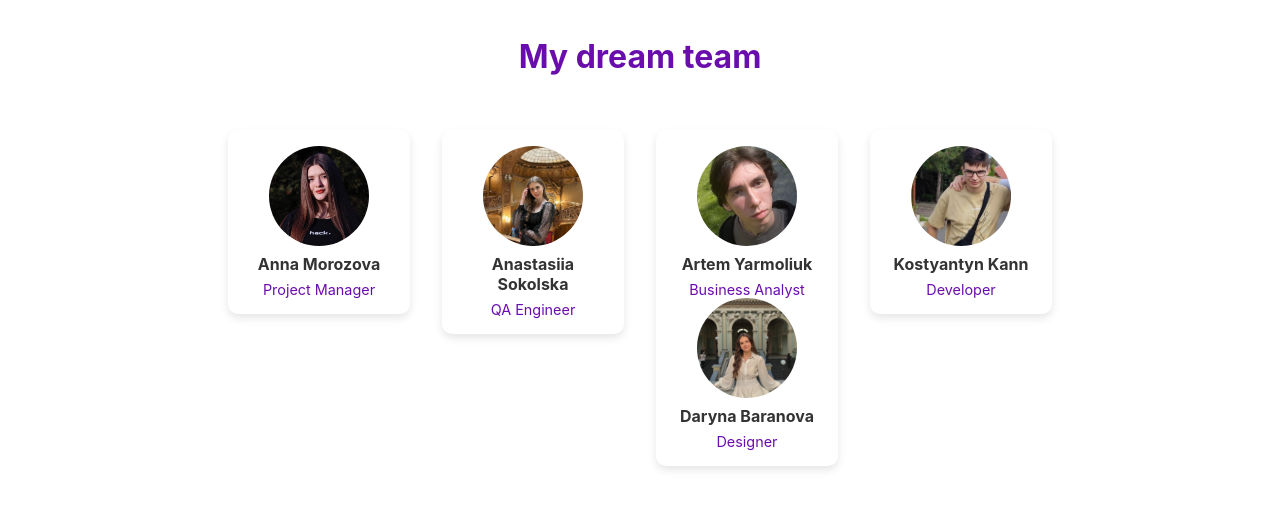
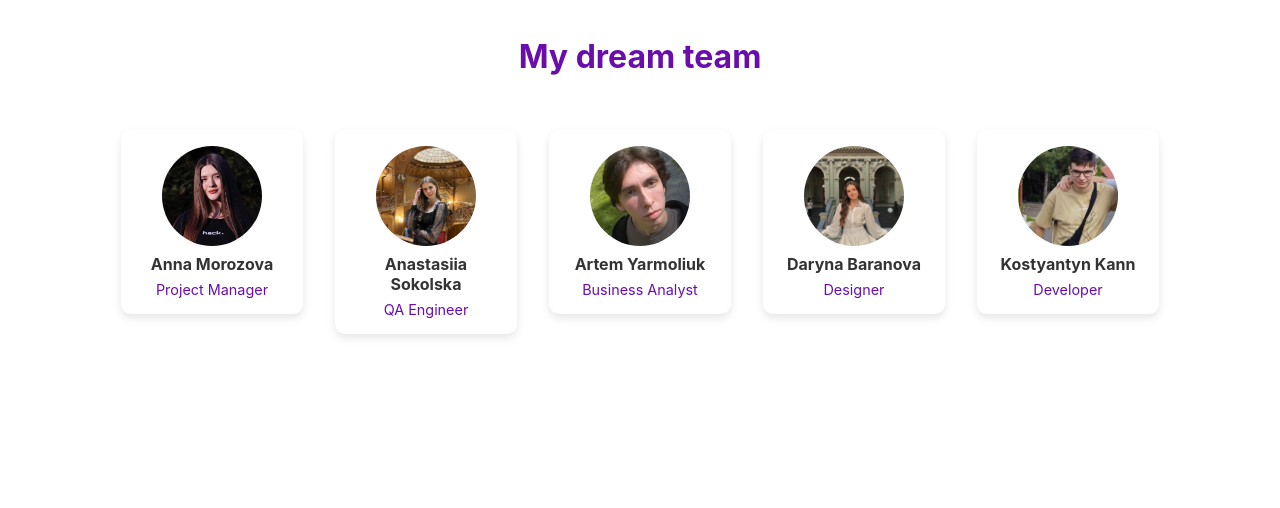
Before and after one commit to AniolaMorozova/my-dream-team, a React (Create React App) app: page / in a window 1280 px wide. Shown: the top 508 px of the page. Built offline with nearby package versions, Linux system fonts and the light colour scheme.

Commit message:
Corrected div

```diff
--- a/src/components/Body.js
+++ b/src/components/Body.js
@@ -26,9 +26,10 @@ const Body = () => {
                   <h2 style={styles.name}>Artem Yarmoliuk</h2>
                   <p style={styles.position}>Business Analyst</p>
           </div>
+          </div>
 
-
-              <img src={"/daryna.jpg"} alt="Baranova Daryna" style={styles.photo} />
+          <div style={styles.card}>
+              <img src={"/daryna.jpg"} alt="Daryna Baranova" style={styles.photo} />
               <div style={styles.textContainer}>
                   <h2 style={styles.name}>Daryna Baranova</h2>
                   <p style={styles.position}>Designer</p>
```
